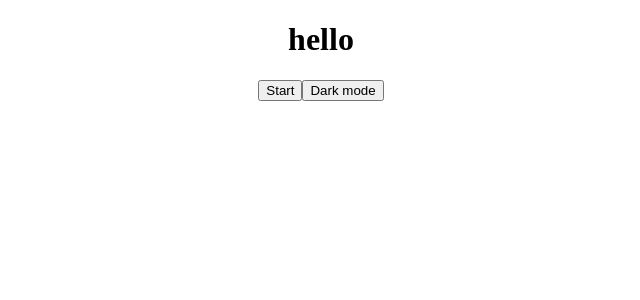
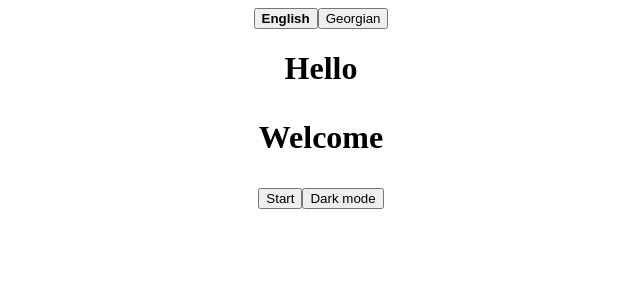
Before and after one commit to Ilya-Zukhbaya/Georgian-Project, a React (Create React App) app: page / in a window 1280 px wide. Shown: the top 300 px of the page, without its empty margins (319-959 px from the left). Built offline with nearby package versions, Linux system fonts and the light colour scheme.

Commit message:
Add second lang

```diff
--- a/package.json
+++ b/package.json
@@ -13,8 +13,11 @@
     "@types/styled-components": "^5.1.26",
     "axios": "^0.27.2",
     "framer-motion": "^7.3.5",
+    "i18next": "^21.9.2",
+    "i18next-browser-languagedetector": "^6.1.5",
     "react": "^18.2.0",
     "react-dom": "^18.2.0",
+    "react-i18next": "^11.18.6",
     "react-scripts": "5.0.1",
     "sass": "^1.54.9",
     "styled-components": "^5.3.5",
--- a/src/App.tsx
+++ b/src/App.tsx
@@ -3,18 +3,24 @@ import { Quiz } from './components/Quiz';
 import { ThemeProvider } from 'styled-components';
 import { darkTheme, lightTheme, GlobalStyles } from './theme';
 import './scss/app.scss';
+import { useTranslation, Trans } from 'react-i18next';
 
 export type testContext = {
   correctAns: number;
   setCorrentAns?: any;
 };
 
+const lngs: any = {
+  en: { nativeName: 'English' },
+  ge: { nativeName: 'Georgian' },
+};
+
 export const TestContext = React.createContext({} as testContext);
 
 function App() {
+  const { t, i18n } = useTranslation();
   const [theme, setTheme] = React.useState('light');
   const [correctAns, setCorrentAns] = React.useState<number>(0);
-  console.log(correctAns);
 
   const switchTheme = () => {
     theme === 'light' ? setTheme('dark') : setTheme('light');
@@ -24,7 +30,21 @@ function App() {
       <ThemeProvider theme={theme === 'light' ? lightTheme : darkTheme}>
         <GlobalStyles />
         <div className="app">
-          <h1 className="header">hello</h1>
+          <div>
+            {Object.keys(lngs).map((lng) => (
+              <button
+                key={lng}
+                style={{ fontWeight: i18n.resolvedLanguage === lng ? 'bold' : 'normal' }}
+                type="submit"
+                onClick={() => i18n.changeLanguage(lng)}>
+                {lngs[lng].nativeName}
+              </button>
+            ))}
+          </div>
+          <h1 className="header">
+            <Trans i18nKey="description.part1">hello</Trans>
+            <p>{t('description.part2')}</p>
+          </h1>
           <Quiz />
           <button className="theme-button" onClick={switchTheme}>
             {theme === 'light' ? 'Dark mode' : 'Light Mode'}
--- /dev/null
+++ b/src/i18n.js
@@ -0,0 +1,34 @@
+import i18n from 'i18next';
+import { initReactI18next } from 'react-i18next';
+import LanguageDetector from 'i18next-browser-languagedetector';
+
+i18n
+  .use(LanguageDetector)
+  .use(initReactI18next)
+  .init({
+    debug: true,
+    fallbackLng: 'en',
+    interpolation: {
+      escapeValue: false,
+    },
+    resources: {
+      en: {
+        translation: {
+          description: {
+            part1: 'Hello',
+            part2: 'Welcome',
+          },
+        },
+      },
+      ge: {
+        translation: {
+          description: {
+            part1: 'სალამი',
+            part2: 'მოგესალმებით',
+          },
+        },
+      },
+    },
+  });
+
+export default i18n;
--- a/src/index.tsx
+++ b/src/index.tsx
@@ -1,4 +1,6 @@
 import ReactDOM from 'react-dom/client';
 import App from './App';
+import './i18n';
+
 const root = ReactDOM.createRoot(document.getElementById('root') as HTMLElement);
 root.render(<App />);
```
Also changed, not shown: 1 other file (tests, documents, lock files or other folders).
